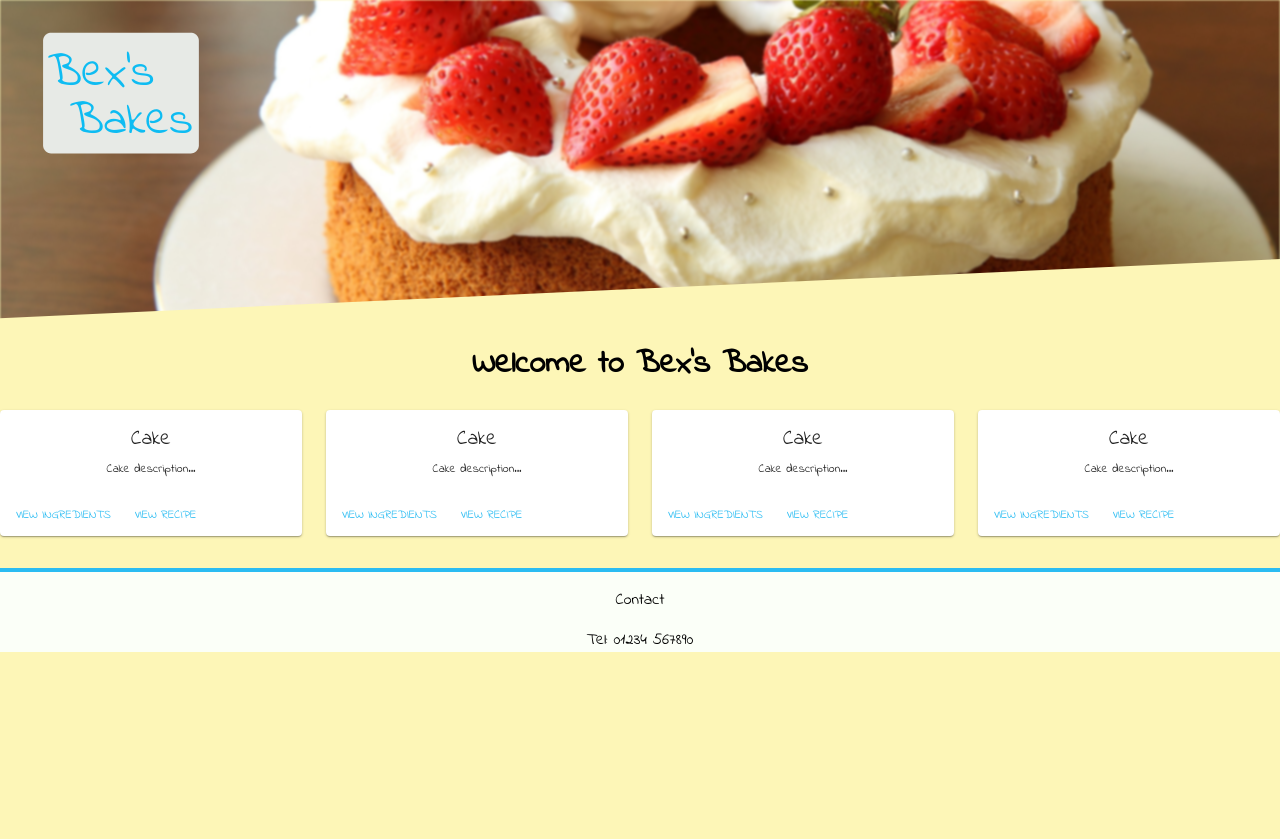
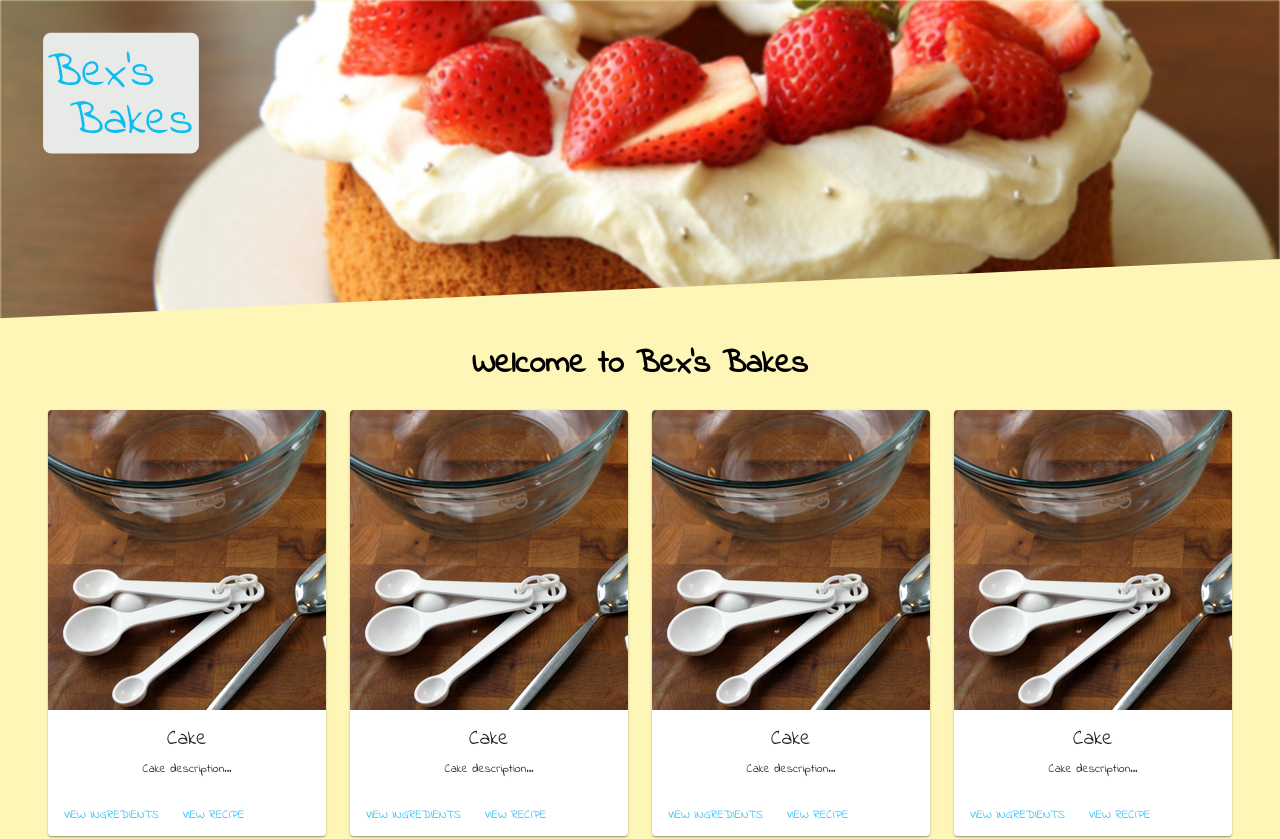
Before and after one commit to williamhelme/RBB-shop-MUI, a React (Create React App) app: page / in a window 1280 px wide. Shown: the top 839 px of the page. Before the commit the page ends 800 px from the top, so only its background shows below. Built offline with nearby package versions, Linux system fonts and the light colour scheme.

Commit message:
code styleguide changes. Added card tests.

```diff
--- a/src/App.css
+++ b/src/App.css
@@ -1,7 +1,7 @@
 /* Variables */
 :root {
   /* font */
-  --main-font: 'Indie Flower', cursive;
+  --main-font: "Indie Flower", cursive;
   --main-bg-color: #fdf6b7;
   --secondary-bg-color: #fbfff8;
   --main-text-color: #000000de;
@@ -9,16 +9,16 @@
 }
 
 /* CSS reset */
-body, div {
+body,
+div {
   margin: 0;
   padding: 0;
 }
 
-
 body {
   font-family: var(--main-font);
   background-color: var(--main-bg-color);
-  overflow-x: none;
+  overflow-x: hidden;
 }
 
 .App {
@@ -29,6 +29,11 @@ body {
   fill: var(--main-bg-color);
 }
 
+.containerGrid {
+  padding-left: 3em;
+  padding-right: 3em;
+}
+
 footer {
   background-color: var(--secondary-bg-color);
   border-top: 4px solid var(--secondary-text-color);
--- a/src/Body/Components/Card/index.js
+++ b/src/Body/Components/Card/index.js
@@ -1,39 +1,52 @@
-import React from 'react';
-import PropTypes from 'prop-types';
-import Card from '@material-ui/core/Card';
-import CardActionArea from '@material-ui/core/CardActionArea';
-import CardActions from '@material-ui/core/CardActions';
-import CardContent from '@material-ui/core/CardContent';
-import CardMedia from '@material-ui/core/CardMedia';
-import Button from '@material-ui/core/Button';
-import Typography from '@material-ui/core/Typography';
+import React, { Component } from "react";
+import PropTypes from "prop-types";
+import Card from "@material-ui/core/Card";
+import CardActions from "@material-ui/core/CardActions";
+import CardContent from "@material-ui/core/CardContent";
+import CardMedia from "@material-ui/core/CardMedia";
+import Button from "@material-ui/core/Button";
+import Typography from "@material-ui/core/Typography";
+import Collapse from "@material-ui/core/Collapse";
 
-const SecondaryColor = ({ children }) => <span style={{
-  color: 'var(--secondary-text-color)'
-}}>{children}</span>
+const SecondaryColor = ({ children }) => (
+  <span
+    style={{
+      color: "var(--secondary-text-color)"
+    }}
+  >
+    {children}
+  </span>
+);
 
-
-function MediaCard({
-  title = 'Cake',
-  description = 'Cake description...',
-  image = './cake.jpg'
-}) {
+class MediaCard extends Component {
+  constructor(props) {
+    super(props);
+    this.state = {};
+  }
+  render() {
+    const {
+      title = "Cake",
+      description = "Cake description...",
+      image = "./tools.jpg"
+    } = this.props;
     return (
       <Card>
-      <CardActionArea>
         <CardMedia
           image={image}
+          component="img"
           title="Cake"
+          style={{
+            textAlign: "center",
+            width: "inherit",
+            margin: "0px auto"
+          }}
         />
         <CardContent>
           <Typography gutterBottom variant="headline" component="h2">
             {title}
           </Typography>
-          <Typography component="p">
-            {description}
-          </Typography>
+          <Typography component="p">{description}</Typography>
         </CardContent>
-      </CardActionArea>
         <CardActions>
           <Button size="small">
             <Typography>
@@ -46,20 +59,55 @@ function MediaCard({
             </Typography>
           </Button>
         </CardActions>
+        <Collapse in={false} timeout="auto" unmountOnExit>
+          <CardContent>
+            <Typography paragraph variant="body2">
+              Method:
+            </Typography>
+            <Typography paragraph>
+              Heat 1/2 cup of the broth in a pot until simmering, add saffron
+              and set aside for 10 minutes.
+            </Typography>
+            <Typography paragraph>
+              Heat oil in a (14- to 16-inch) paella pan or a large, deep skillet
+              over medium-high heat. Add chicken, shrimp and chorizo, and cook,
+              stirring occasionally until lightly browned, 6 to 8 minutes.
+              Transfer shrimp to a large plate and set aside, leaving chicken
+              and chorizo in the pan. Add pimentón, bay leaves, garlic,
+              tomatoes, onion, salt and pepper, and cook, stirring often until
+              thickened and fragrant, about 10 minutes. Add saffron broth and
+              remaining 4 1/2 cups chicken broth; bring to a boil.
+            </Typography>
+            <Typography paragraph>
+              Add rice and stir very gently to distribute. Top with artichokes
+              and peppers, and cook without stirring, until most of the liquid
+              is absorbed, 15 to 18 minutes. Reduce heat to medium-low, add
+              reserved shrimp and mussels, tucking them down into the rice, and
+              cook again without stirring, until mussels have opened and rice is
+              just tender, 5 to 7 minutes more. (Discard any mussels that don’t
+              open.)
+            </Typography>
+            <Typography>
+              Set aside off of the heat to let rest for 10 minutes, and then
+              serve.
+            </Typography>
+          </CardContent>
+        </Collapse>
       </Card>
     );
+  }
 }
 
 MediaCard.propTypes = {
   title: PropTypes.string.isRequired,
   description: PropTypes.string.isRequired,
-  image: PropTypes.string.isRequired,
-}
+  image: PropTypes.string.isRequired
+};
 
 MediaCard.defaultProps = {
-  title: 'Cake',
-  description: 'Cake description...',
-  image: './cake.jpg'
+  title: "Cake",
+  description: "Cake description...",
+  image: "./tools.jpg"
 };
 
 export default MediaCard;
--- a/src/Body/index.js
+++ b/src/Body/index.js
@@ -1,29 +1,25 @@
-import React, { Component } from 'react';
-import Grid from '@material-ui/core/Grid';
-import Card from './Components/Card/';
+import React, { Component } from "react";
+import Grid from "@material-ui/core/Grid";
+import Card from "./Components/Card/";
 
 class Body extends Component {
   constructor(props) {
     super(props);
     this.state = {
       items: [{}, {}, {}, {}]
-    }
+    };
   }
 
   render() {
     return (
       <main>
         <h1>Welcome to Bex's Bakes</h1>
-        <Grid container spacing={24}>
-          {this.state.items.map(({ title, description, image }, key) =>
+        <Grid container spacing={24} className={"containerGrid"}>
+          {this.state.items.map(({ title, description, image }, key) => (
             <Grid item xs={12} sm={12} md={6} lg={3} key={key}>
-              <Card
-                title={title}
-                description={description}
-                image={image}
-              />
+              <Card title={title} description={description} image={image} />
             </Grid>
-          )}
+          ))}
         </Grid>
       </main>
     );
--- a/src/Header/index.js
+++ b/src/Header/index.js
@@ -1,46 +1,55 @@
-import React, { Component } from 'react';
+import React, { Component } from "react";
 
 class Header extends Component {
   render() {
     const { skew = 20 } = this.props;
     return (
       <header>
-        <object type="image/svg+xml" data="./brand_logo.svg" style={{
-          position: 'absolute',
-          height: '10em',
-          left: '2%',
-          top: '2%',
-          zIndex: 1
-        }}>
+        <object
+          type="image/svg+xml"
+          data="./brand_logo.svg"
+          style={{
+            position: "absolute",
+            height: "10em",
+            left: "2%",
+            top: "2%",
+            zIndex: 1
+          }}
+        >
           <img src="./cake.jpg" alt="No SVG support" />
         </object>
-        <section style={{
-          height: '40vh',
-          width: '100vw',
-          position: 'relative',
-        }}>
-
-          <article style={{
-            height: 'inherit',
-            background: 'url(./cake.jpg) no-repeat',
-            backgroundPosition: 'center',
-            backgroundSize: 'cover',
-            filter: 'blur(1px)'
-          }}>
-          </article>
+        <section
+          style={{
+            height: "40vh",
+            width: "100vw",
+            position: "relative"
+          }}
+        >
+          <article
+            style={{
+              height: "inherit",
+              background: "url(./cake.jpg) no-repeat",
+              backgroundPosition: "center",
+              backgroundSize: "cover",
+              filter: "blur(1px)"
+            }}
+          />
           <svg
             style={{
-              position: 'absolute',
+              position: "absolute",
               bottom: -3,
               left: -100,
-              width: 'calc(100vw + 101px)', // extra width to stop blur on sides
+              width: "calc(100vw + 101px)", // extra width to stop blur on sides
               height: `${skew}%`,
-              color: 'var(--main-bg-color)',
+              color: "var(--main-bg-color)",
               zIndex: 1
             }}
-             xmlns="http://www.w3.org/2000/svg" viewBox="0 0 100 100" preserveAspectRatio="none">
-              <polygon className='svg-header' points="0,100 100,0 100,100"/>
-            </svg>
+            xmlns="http://www.w3.org/2000/svg"
+            viewBox="0 0 100 100"
+            preserveAspectRatio="none"
+          >
+            <polygon className="svg-header" points="0,100 100,0 100,100" />
+          </svg>
         </section>
       </header>
     );
```
Also changed, not shown: public/tools.jpg (added), 1 other file (tests, documents, lock files or other folders). Lines whose indentation alone changed are shown as unchanged.
